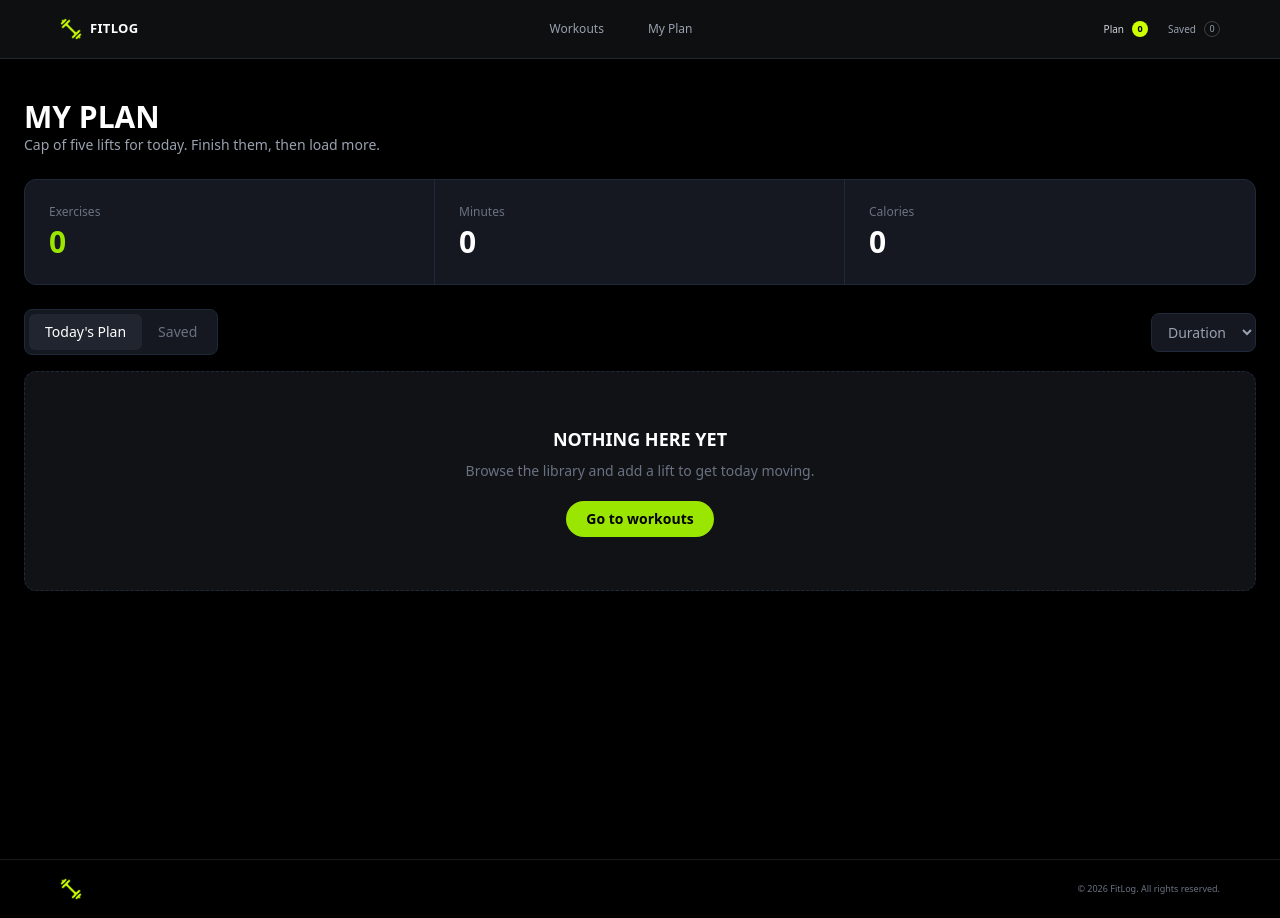
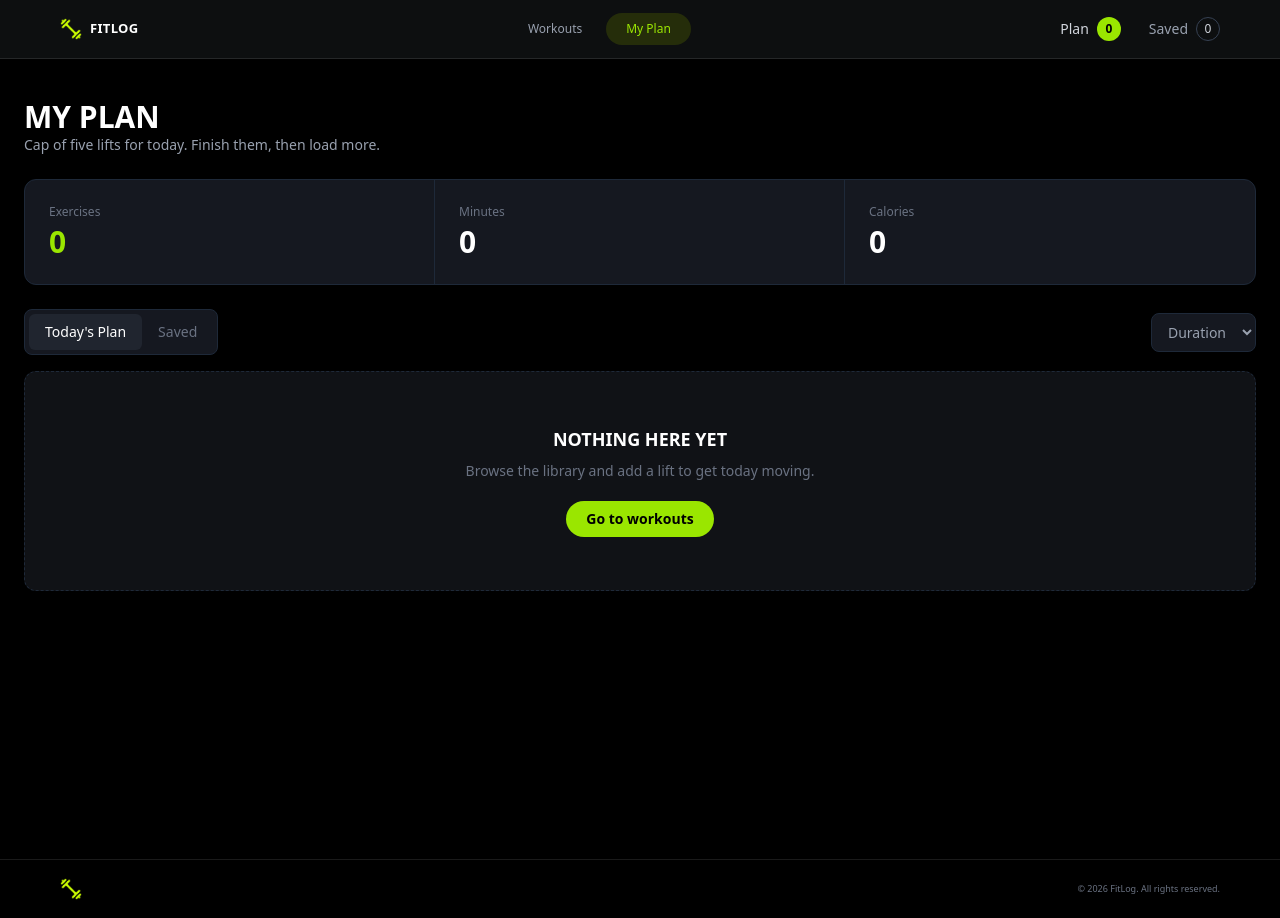
Before and after one commit to Faiazrahman07/Fit-check, a Next.js app: page /My-plan in a window 1280 px wide. Built offline with nearby package versions, Linux system fonts and the light colour scheme.

Commit message:
added sorted menu

```diff
--- a/package.json
+++ b/package.json
@@ -9,9 +9,11 @@
     "lint": "eslint"
   },
   "dependencies": {
+    "lucide-react": "^1.48.0",
     "next": "16.3.6",
     "react": "19.2.8",
-    "react-dom": "19.2.8"
+    "react-dom": "19.2.8",
+    "react-toastify": "^11.1.0"
   },
   "devDependencies": {
     "@tailwindcss/postcss": "^4",
--- a/src/app/Components/navbar.js
+++ b/src/app/Components/navbar.js
@@ -5,14 +5,17 @@ import Image from "next/image";
 import Link from "next/link";
 import { usePathname } from "next/navigation";
 import logo from "@/assets/logo.png";
+import { Fitcontext } from "@/context/fitcontext";
+import { useContext } from "react";
 
 const Navbar = () => {
   const pathname = usePathname();
+    const { add,save } = useContext(Fitcontext);
 
   const workoutActive =
     pathname === "/" || pathname.startsWith("/workout");
 
-  const planActive = pathname === "/my-plan";
+  const planActive = pathname === "/My-plan";
 
   return (
     <nav className="border-b border-white/10 bg-[#0d0f10] text-white">
@@ -58,33 +61,32 @@ const Navbar = () => {
           </Link>
 
         </div>
+<div className="flex items-center gap-7">
 
-        <div className="flex items-center gap-5">
 
   <Link
-            href="/my-plan"
-            className="flex items-center gap-2 text-[10px] text-gray-300"
+    href="/My-plan?tab=today"
+    className="flex items-center gap-2 text-sm text-gray-300"
   >
     <span>Plan</span>
 
-            <span className="flex h-4 w-4 items-center justify-center rounded-full bg-[#ccff00] text-[9px] font-bold text-black">
-              0
+    <span className="flex h-6 w-6 items-center justify-center rounded-full bg-lime-400 text-xs font-bold text-black">
+      {add.length}
     </span>
   </Link>
 
+
   <Link
-            href="/my-plan"
-            className="flex items-center gap-2 text-[10px] text-gray-400"
+    href="/My-plan?tab=saved"
+    className="flex items-center gap-2 text-sm text-gray-400"
   >
     <span>Saved</span>
 
-            <span className="flex h-4 w-4 items-center justify-center rounded-full border border-white/20 text-[9px] text-gray-400">
-              0
+    <span className="flex h-6 w-6 items-center justify-center rounded-full border border-gray-700 text-xs text-gray-300">
+      {save.length}
     </span>
   </Link>
-
 </div>
-
       </div>
     </nav>
   );
--- a/src/app/Fitdetails/addbutton.js
+++ b/src/app/Fitdetails/addbutton.js
@@ -2,6 +2,8 @@
 
 import { Fitcontext } from '@/context/fitcontext';
 import React, { useContext } from 'react';
+import { toast } from 'react-toastify';
+import { CalendarPlus } from "lucide-react";
 
 
 const Addbutton = ({ workout }) => {
@@ -9,16 +11,18 @@ const Addbutton = ({ workout }) => {
 
   const handlefitness = () => {
     setadd([...add, workout]);
+    toast.success("added to today's plan");
   };
 
   return (
     <div>
-      <button
-        className="rounded-lg bg-lime-400 px-4 py-2 font-semibold text-black"
-        onClick={handlefitness}
-      >
-        Add to today's plan
-      </button>
+     <button
+  onClick={handlefitness}
+  className= "flex items-center gap-2 rounded-lg bg-yellow-400 px-5 py-2 text-black font-semibold"
+>
+    <CalendarPlus size={20} />
+  Add to today's plan
+</button>
     </div>
   );
 };
--- a/src/app/Fitdetails/savebutton.js
+++ b/src/app/Fitdetails/savebutton.js
@@ -1,20 +1,24 @@
 'use client'
 import { Fitcontext } from '@/context/fitcontext';
 import React, { useContext } from 'react';
+import { toast } from 'react-toastify';
+import { Bookmark } from "lucide-react";
 
 const Savebutton = ({workout}) => {
  const { save, setsave } = useContext(Fitcontext);
 
    const handlefitness = () => {
      setsave([...save, workout]);
+      toast.success("saved for later");
    };
 
    return (
      <div>
        <button
-         className="rounded-lg bg-lime-400 px-4 py-2 font-semibold text-black"
+         className="btn btn-outline btn-secondary text-white px-7 rounded-lg "
          onClick={handlefitness}
        >
+         <Bookmark size={20} />
          Save for later
        </button>
      </div>
--- a/src/app/My-plan/page.js
+++ b/src/app/My-plan/page.js
@@ -1,3 +1,4 @@
+
 'use client';
 
 import { Fitcontext } from '@/context/fitcontext';
@@ -7,11 +8,30 @@ import React, { useContext, useState } from 'react';
 
 const Page = () => {
   const { add, setadd, save, setsave } = useContext(Fitcontext);
+  const [sortby, setsortby] = useState('duration');
 
   const [activeTab, setActiveTab] = useState('today');
   const [done, setDone] = useState([]);
 
   const workouts = activeTab === 'today' ? add : save;
+
+  const sortedWorkouts = [...workouts].sort((a, b) => {
+    if (sortby === 'duration') {
+      return a.duration  - b.duration ;
+    }
+
+    if (sortby === 'rating') {
+      return a.rating - b.rating;
+    }
+
+    if (sortby === 'calories') {
+      return (
+       a.caloriesBurned -b.caloriesBurned
+      );
+    }
+
+    return 0;
+  });
 
   const totalExercises = workouts.length;
 
@@ -26,12 +46,10 @@ const Page = () => {
     0
   );
 
-
   const removeWorkout = (index) => {
     const newList = add.filter((_, i) => i !== index);
     setadd(newList);
   };
-
 
   const removeSavedWorkout = (index) => {
     const newList = save.filter((_, i) => i !== index);
@@ -60,7 +78,6 @@ const Page = () => {
           </p>
         </div>
 
-
         <div className="mb-6 grid grid-cols-1 overflow-hidden rounded-xl border border-gray-800 bg-[#151820] md:grid-cols-3">
 
           <div className="border-b border-gray-800 p-6 md:border-b-0 md:border-r">
@@ -71,7 +88,6 @@ const Page = () => {
             </h2>
           </div>
 
-
           <div className="border-b border-gray-800 p-6 md:border-b-0 md:border-r">
             <p className="text-xs text-gray-500">Minutes</p>
 
@@ -79,7 +95,6 @@ const Page = () => {
               {totalMinutes}
             </h2>
           </div>
-
 
           <div className="p-6">
             <p className="text-xs text-gray-500">Calories</p>
@@ -90,7 +105,6 @@ const Page = () => {
           </div>
 
         </div>
-
 
         <div className="mb-4 flex items-center justify-between">
 
@@ -120,18 +134,21 @@ const Page = () => {
 
           </div>
 
-          <select className="rounded-lg border border-gray-800 bg-[#151820] px-3 py-2 text-sm text-gray-400">
-            <option>Duration</option>
-            <option>Calories</option>
-            <option>Rating</option>
+          <select
+            value={sortby}
+            onChange={(e) => setsortby(e.target.value)}
+            className="rounded-lg border border-gray-800 bg-[#151820] px-3 py-2 text-sm text-gray-400"
+          >
+            <option value="duration">Duration</option>
+            <option value="calories">Calories</option>
+            <option value="rating">Rating</option>
           </select>
 
         </div>
 
-
         <div className="space-y-3">
 
-          {workouts.length === 0 ? (
+          {sortedWorkouts.length === 0 ? (
 
             <div className="flex min-h-[220px] flex-col items-center justify-center rounded-xl border border-dashed border-gray-800 bg-[#101216]">
 
@@ -154,22 +171,20 @@ const Page = () => {
 
           ) : (
 
-            workouts.map((workout, index) => (
+            sortedWorkouts.map((workout, index) => (
 
               <div
                 key={index}
                 className="flex items-center gap-4 rounded-xl border border-gray-800 bg-[#151820] p-3"
               >
 
-
                 <Image
                   src={workout.image}
                   alt={workout.name}
                   className="h-20 w-28 rounded-lg object-cover"
-                width={112}
-  height={80}
+                  width={112}
+                  height={80}
                 />
-
 
                 <div className="flex-1">
 
@@ -182,17 +197,22 @@ const Page = () => {
                   </p>
 
                   <div className="mt-2 flex gap-4 text-xs text-gray-400">
-                    <span>◷ {workout.duration || 0} min</span>
+
+                    <span>
+                      ◷ {workout.duration || 0} min
+                    </span>
 
                     <span>
                       🔥 {workout.caloriesBurned ?? workout.calories ?? 0} kcal
                     </span>
 
-                    <span>☆ {workout.rating || 0}</span>
+                    <span>
+                      ☆ {workout.rating || 0}
+                    </span>
+
                   </div>
 
                 </div>
-
 
                 <div className="flex items-center gap-2">
 
@@ -229,13 +249,11 @@ const Page = () => {
 
                   ) : (
 
-
                     <button
                       onClick={() => removeSavedWorkout(index)}
                       className="rounded-full border border-red-900 px-4 py-2 text-xs text-red-400 hover:bg-red-950"
                     >
-                        ×
-
+                      ×
                     </button>
 
                   )}
--- a/src/app/layout.js
+++ b/src/app/layout.js
@@ -3,6 +3,7 @@ import "./globals.css";
 import Navbar from "./Components/navbar";
 import Footer from "./Components/footer";
 import FitProvider from "@/context/fitcontext";
+import { ToastContainer } from "react-toastify";
 
 const geistSans = Geist({
   variable: "--font-geist-sans",
@@ -30,6 +31,7 @@ export default function RootLayout({ children }) {
         <Navbar></Navbar>
         {children}
         <Footer></Footer>
+        <ToastContainer></ToastContainer>
         </FitProvider>
         </body>
     </html>
```
Also changed, not shown: 1 other file (tests, documents, lock files or other folders). Lines whose indentation alone changed are shown as unchanged.
